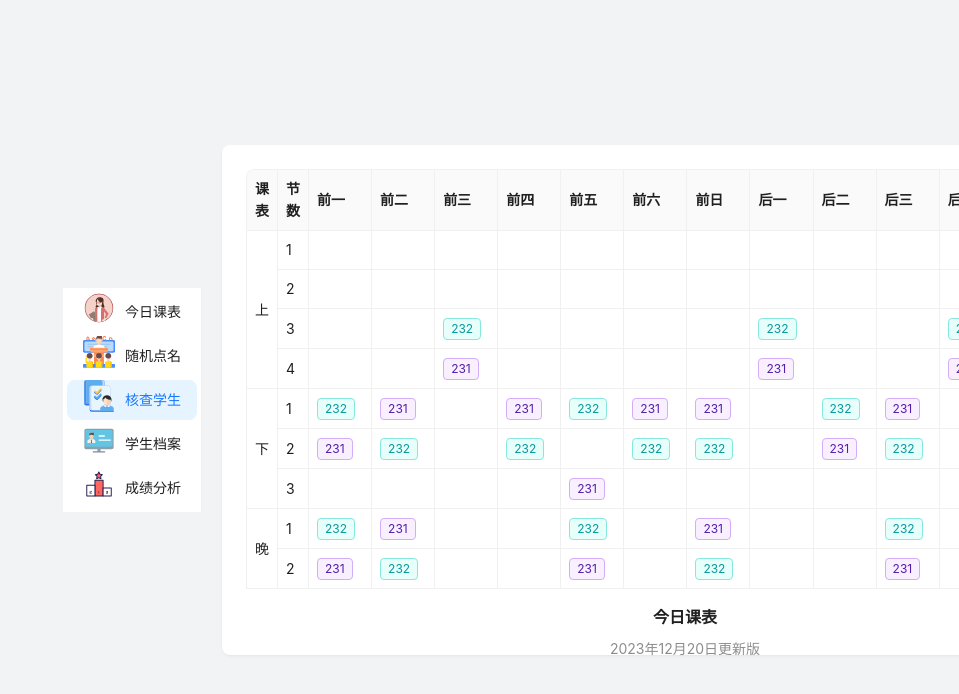
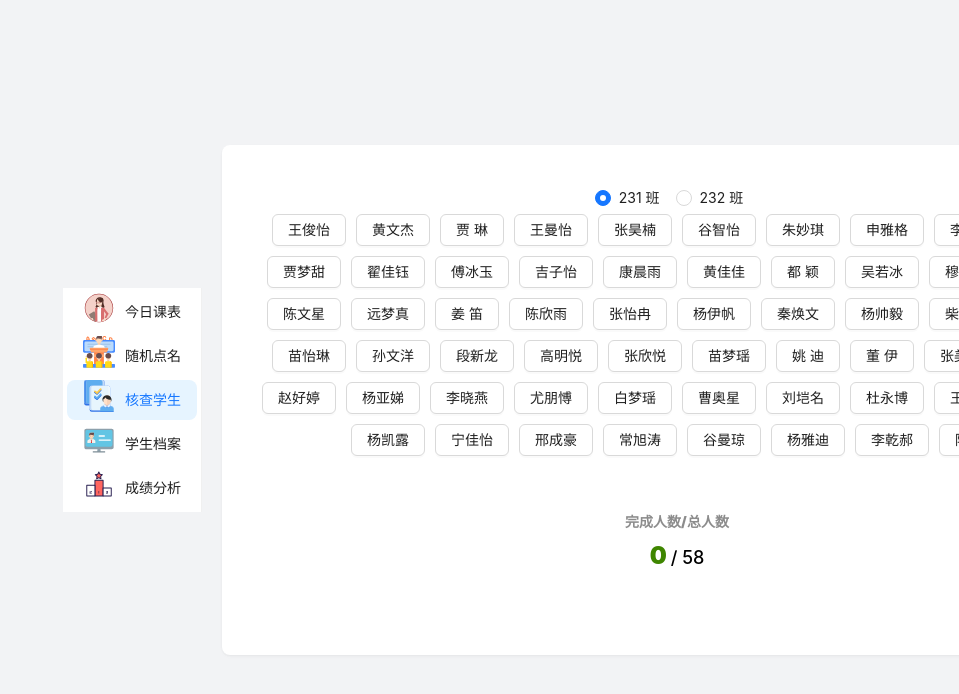
Before and after one commit to Love-Talk-Show/auto-teacher, a Vue app: page / in a window 1280 px wide. Both pictures are taken after a click on the item "核查学生". Shown: the top 694 px of the page, without its empty margins (321-1280 px from the left). Built offline with nearby package versions, Linux system fonts and the light colour scheme.

Commit message:
新增 核查学生功能

```diff
--- a/src/App.vue
+++ b/src/App.vue
@@ -4,11 +4,13 @@ import RandomName1 from './components/RandomName/RandomName1.vue';
 import TimeTable from './components/TimeTable/TimeTable.vue'
 import ImportStudent from "./components/ImportStudent/ImportStudent.vue";
 import ResultAnalysis from './components/ResultAnalysis/ResultAnalysis.vue'
+import CheckCount from './components/CheckCount/index.vue'
 
 const showRandName = ref(false)
 const showTimeTable =ref(true)
 const showImportStudent =ref(false)
 const showResultAnalysis =ref(false)
+const showCheckCount =ref(false)
 
 function menuClick(params:any) {
   switch (params?.key) {
@@ -17,24 +19,35 @@ function menuClick(params:any) {
       showTimeTable.value = false
       showImportStudent.value = false
       showResultAnalysis.value = false
+      showCheckCount.value = false
       break;
     case 'timetable':
       showRandName.value = false
       showTimeTable.value = true
       showImportStudent.value = false
       showResultAnalysis.value = false
+      showCheckCount.value = false
       break
     case 'student':
       showRandName.value = false
       showTimeTable.value = false
       showImportStudent.value = true
       showResultAnalysis.value = false
+      showCheckCount.value = false
       break
     case 'analysis':
       showRandName.value = false
       showTimeTable.value = false
       showImportStudent.value = false
       showResultAnalysis.value = true
+      showCheckCount.value = false
+      break;
+    case 'checkcount':
+      showRandName.value = false
+      showTimeTable.value = false
+      showImportStudent.value = false
+      showResultAnalysis.value = false
+      showCheckCount.value = true
       break;
     default:
       break;
@@ -80,6 +93,7 @@ function menuClick(params:any) {
           <RandomName1 v-if="showRandName"/>
           <ImportStudent v-if="showImportStudent"/>
           <ResultAnalysis v-if="showResultAnalysis"/>
+          <CheckCount v-if="showCheckCount"/>
         </div>
 </template>
 
--- /dev/null
+++ b/src/components/CheckCount/index.vue
@@ -0,0 +1,68 @@
+<script setup lang="ts">
+import { students } from '../../assets/student'
+import { ref,onMounted, computed  } from "vue";
+import randomColor from 'randomcolor'
+
+  const classNames = ref <Number[]>([])
+  const currClass = ref<Number>(231)
+
+  onMounted(()=>{
+    const uniqueClasses = new Set(students.map(item => item.class));
+    classNames.value = [...uniqueClasses];
+    currClass.value = classNames.value[0]
+    getStudents()
+  })
+
+  const studentNames = ref<String[]>([])
+
+  function getStudents() {
+    studentNames.value = students.filter(item => item.class === currClass.value)
+                          .map((item) => ({ name:item.name, color:randomColor({}),isdone:false}));
+  }
+
+  const countIsdone = computed(()=>{
+    return studentNames.value.filter((item)=>item.isdone).length
+  })
+</script>
+
+<template>
+  <a-card hoverable :bordered="false" style="width: 910px;height: 510px;padding-top: 2%;">
+    <a-radio-group v-model:value="currClass" @change="getStudents">
+      <a-radio v-for=" item in classNames " :value="item" size="large">{{ item }} 班</a-radio>
+    </a-radio-group>
+    <div>
+      <a-badge v-for="item in studentNames" :offset="[-10,10]">
+        <template #count >
+          <div v-show="item.isdone">
+            <svg t="1704284926089" class="icon" viewBox="0 0 1024 1024" version="1.1" xmlns="http://www.w3.org/2000/svg" p-id="8584" width="24" height="24"><path d="M0.853333 512a511.146667 511.146667 0 0 0 1022.293334 0A511.146667 511.146667 0 0 0 0.853333 512z" fill="#FBE945" p-id="8585"></path><path d="M119.893333 512a392.106667 392.106667 0 1 0 784.213334 0 392.106667 392.106667 0 1 0-784.213334 0z" fill="#FBB11B" p-id="8586"></path><path d="M904.106667 512c0-84.053333-27.989333-168.106667-77.056-231.082667-62.976-48.981333-147.029333-76.970667-230.997334-76.970666A391.424 391.424 0 0 0 203.946667 596.053333c0 83.968 27.989333 168.021333 76.970666 230.997334 63.061333 49.066667 147.029333 77.056 231.082667 77.056A391.424 391.424 0 0 0 904.106667 512z" fill="#FDC72F" p-id="8587"></path><path d="M553.984 287.914667l84.053333 168.106666 182.016 34.986667-126.037333 139.946667 20.992 189.098666-161.024-83.968-168.021333 83.968 27.989333-189.013333-126.037333-140.032 175.104-34.986667 90.965333-168.106666" fill="#FBB11B" p-id="8588"></path><path d="M512 245.930667l91.050667 168.106666 174.933333 34.986667-125.952 139.946667 20.992 189.098666L512 694.016l-161.024 84.053333 20.992-189.013333-126.037333-140.032 175.018666-34.986667L512 245.845333" fill="#FBE945" p-id="8589"></path></svg>
+          </div>
+           </template>
+        <a-button
+          :style="{
+            'border-color':item.isdone ?'#fdc72f':'',
+            'color':item.isdone ?'#D4AF37':'',
+            'font-weight':item.isdone ?'bold':'',
+            'font-size':item.isdone?'15px':'',
+            'text-shadow': item.isdone ?'0 0 20px #D4AF37':'',
+            'margin':'5px'}"
+          @click="item.isdone = !item.isdone"
+          >{{ item.name }}
+          </a-button>
+      </a-badge>
+    </div>
+    <a-statistic
+      title="完成人数/总人数"
+      :value="countIsdone"
+      :precision="0"
+      :value-style="{ color: '#3f8600' }"
+      style="margin-top: 50px;font-weight: 1000;"
+    >
+    <template #suffix>
+      <span style="color: black;font-size:18px;font-weight: 500;">/ {{ studentNames.length }}</span>
+    </template>
+    </a-statistic>
+  </a-card>
+</template>
+
+<style scoped>
+</style>
```
